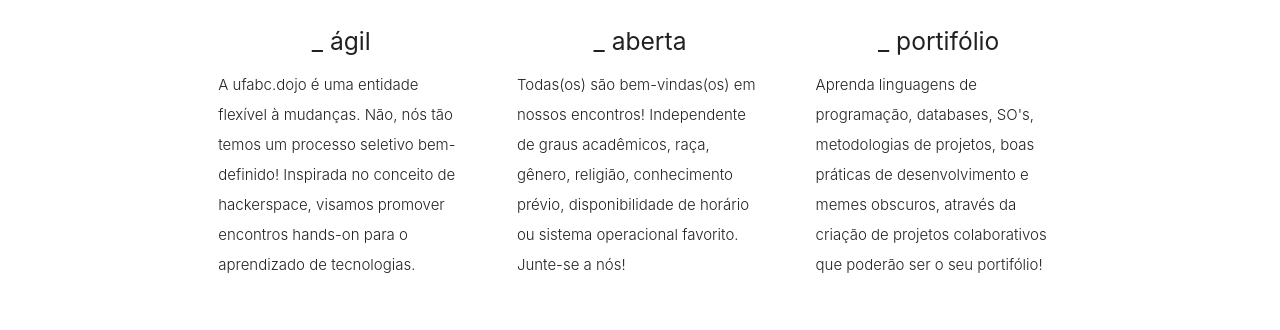
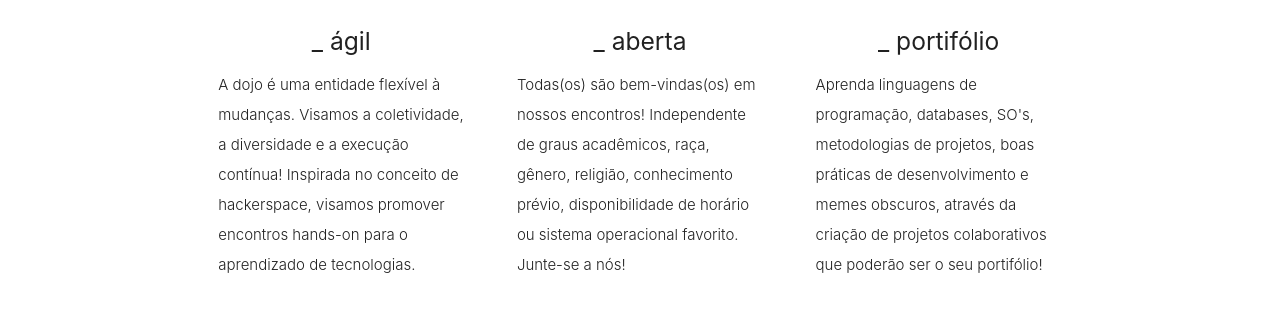
Before and after one commit to ufabc-dojo/ufabc-dojo.github.io, a plain HTML site: page index.html in a window 1280 px wide. Shown: the part 574-904 px from the top of the page. Drawn offline with nearby package versions, Linux system fonts and the light colour scheme.

Commit message:
change in logo + descriptions

```diff
--- a/index.html
+++ b/index.html
@@ -56,7 +56,7 @@
             <h2 class="center brown-text"><i class="material-icons">flash_on</i></h2>
             <h5 class="center">_ ágil</h5>
 
-            <p class="light">A ufabc.dojo é uma entidade flexível à mudanças. Não, nós tão temos um processo seletivo bem-definido! Inspirada no conceito de hackerspace, visamos promover encontros hands-on para o aprendizado de tecnologias.</p>
+            <p class="light">A dojo é uma entidade flexível à mudanças. Visamos a coletividade, a diversidade e a execução contínua! Inspirada no conceito de hackerspace, visamos promover encontros hands-on para o aprendizado de tecnologias.</p>
           </div>
         </div>
 
```
Also changed, not shown: background3.jpg.
